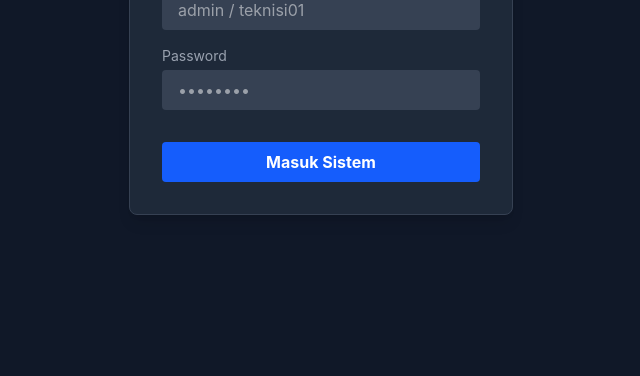
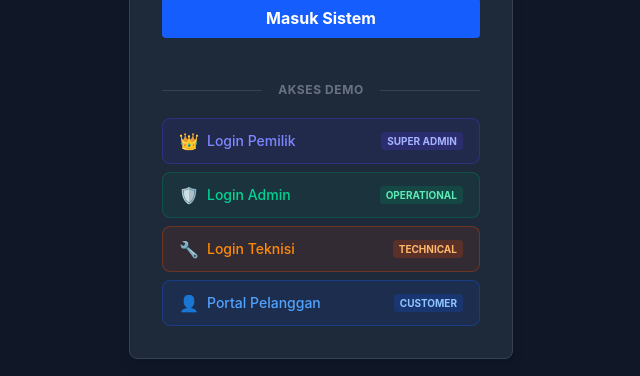
Before and after one commit to rizzkty/isp-billing-frontend, a React (Vite) app in the folder isp-billing-frontend/: page /login in a window 1280 px wide. Shown: the part 368-744 px from the top of the page, without its empty margins (319-959 px from the left). Built offline with nearby package versions, Linux system fonts and the light colour scheme; no server answers.

Commit message:
demo login pada sistem utama

```diff
--- a/isp-billing-frontend/src/pages/Login.jsx
+++ b/isp-billing-frontend/src/pages/Login.jsx
@@ -37,6 +37,21 @@ const Login = () => {
         setError(err.response?.data?.message || 'Gagal terhubung ke server. Pastikan Backend aktif.');
     } finally {
         setLoading(false);
+    }
+  };
+
+  const handleDemoLogin = async (role) => {
+    setError('');
+    setLoading(true);
+    try {
+      const response = await api.post('/demo-login', { role });
+      const { user, access_token } = response.data;
+      login(user, access_token);
+      navigate('/dashboard');
+    } catch (err) {
+      setError('Gagal masuk demo. Pastikan server aktif.');
+    } finally {
+      setLoading(false);
     }
   };
 
@@ -85,6 +100,63 @@ const Login = () => {
             {loading ? 'Sedang Masuk...' : 'Masuk Sistem'}
           </button>
         </form>
+
+        <div className="mt-8">
+          <div className="relative flex py-3 items-center">
+            <div className="flex-grow border-t border-gray-700"></div>
+            <span className="flex-shrink mx-4 text-gray-500 text-xs uppercase tracking-wider font-bold">Akses Demo</span>
+            <div className="flex-grow border-t border-gray-700"></div>
+          </div>
+
+          <div className="grid grid-cols-1 gap-2 mt-2">
+            <button
+              onClick={() => handleDemoLogin('pemilik')}
+              disabled={loading}
+              className="w-full flex items-center justify-between px-4 py-2.5 bg-indigo-600/10 border border-indigo-600/30 text-indigo-400 hover:bg-indigo-600/20 rounded-lg text-sm font-medium transition-all"
+            >
+              <div className="flex items-center">
+                <span className="mr-2 text-base">👑</span>
+                <span>Login Pemilik</span>
+              </div>
+              <span className="text-[10px] bg-indigo-600/20 px-1.5 py-0.5 rounded uppercase font-bold text-indigo-300">Super Admin</span>
+            </button>
+
+            <button
+              onClick={() => handleDemoLogin('admin')}
+              disabled={loading}
+              className="w-full flex items-center justify-between px-4 py-2.5 bg-emerald-600/10 border border-emerald-600/30 text-emerald-400 hover:bg-emerald-600/20 rounded-lg text-sm font-medium transition-all"
+            >
+              <div className="flex items-center">
+                <span className="mr-2 text-base">🛡️</span>
+                <span>Login Admin</span>
+              </div>
+              <span className="text-[10px] bg-emerald-600/20 px-1.5 py-0.5 rounded uppercase font-bold text-emerald-300">Operational</span>
+            </button>
+
+            <button
+              onClick={() => handleDemoLogin('teknisi')}
+              disabled={loading}
+              className="w-full flex items-center justify-between px-4 py-2.5 bg-orange-600/10 border border-orange-600/30 text-orange-400 hover:bg-orange-600/20 rounded-lg text-sm font-medium transition-all"
+            >
+              <div className="flex items-center">
+                <span className="mr-2 text-base">🔧</span>
+                <span>Login Teknisi</span>
+              </div>
+              <span className="text-[10px] bg-orange-600/20 px-1.5 py-0.5 rounded uppercase font-bold text-orange-300">Technical</span>
+            </button>
+
+            <a
+              href="/portal/login"
+              className="w-full flex items-center justify-between px-4 py-2.5 bg-blue-600/10 border border-blue-600/30 text-blue-400 hover:bg-blue-600/20 rounded-lg text-sm font-medium transition-all text-center"
+            >
+              <div className="flex items-center">
+                <span className="mr-2 text-base">👤</span>
+                <span>Portal Pelanggan</span>
+              </div>
+              <span className="text-[10px] bg-blue-600/20 px-1.5 py-0.5 rounded uppercase font-bold text-blue-300">Customer</span>
+            </a>
+          </div>
+        </div>
       </div>
     </div>
   );
```
Also changed, not shown: 2 other files (tests, documents, lock files or other folders).
